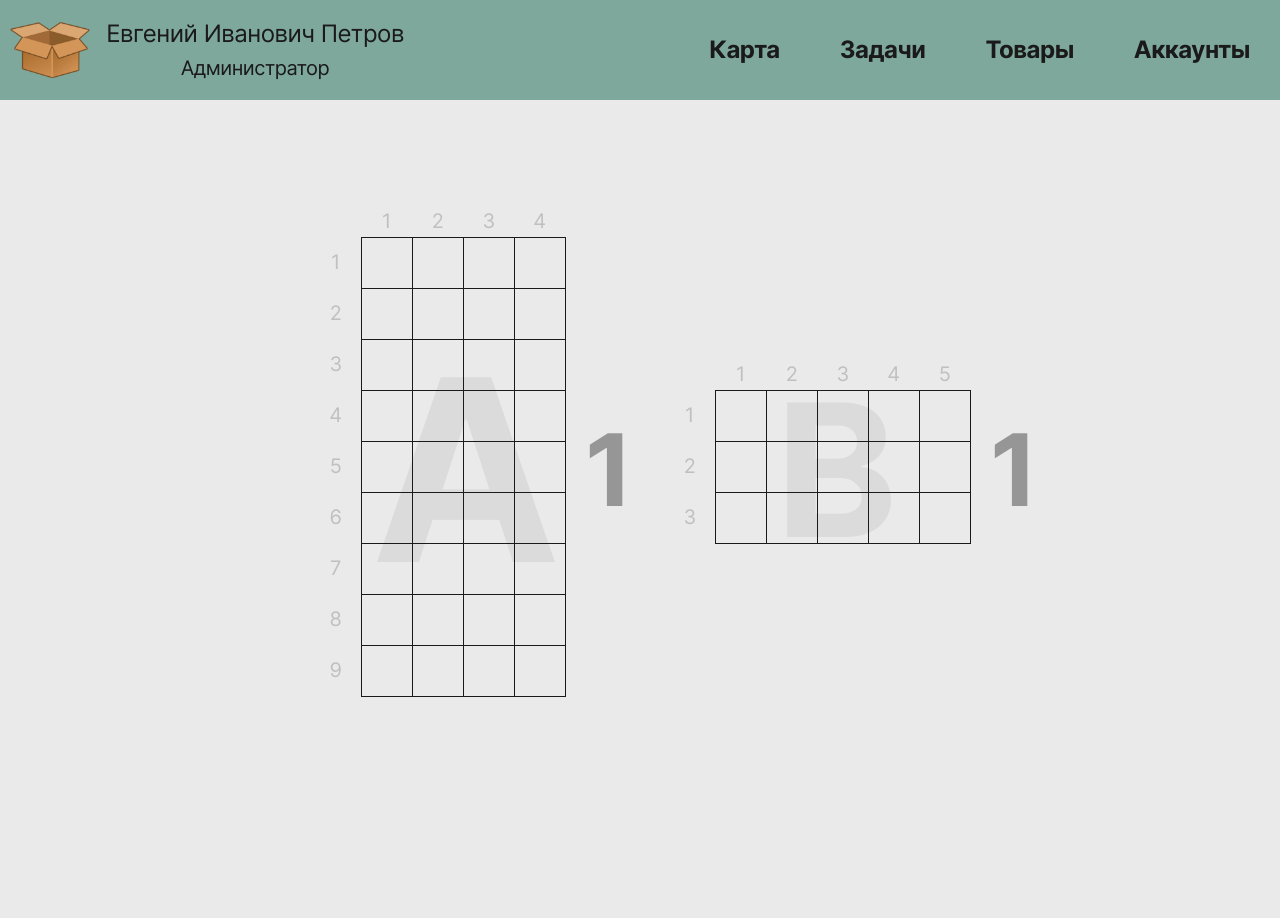
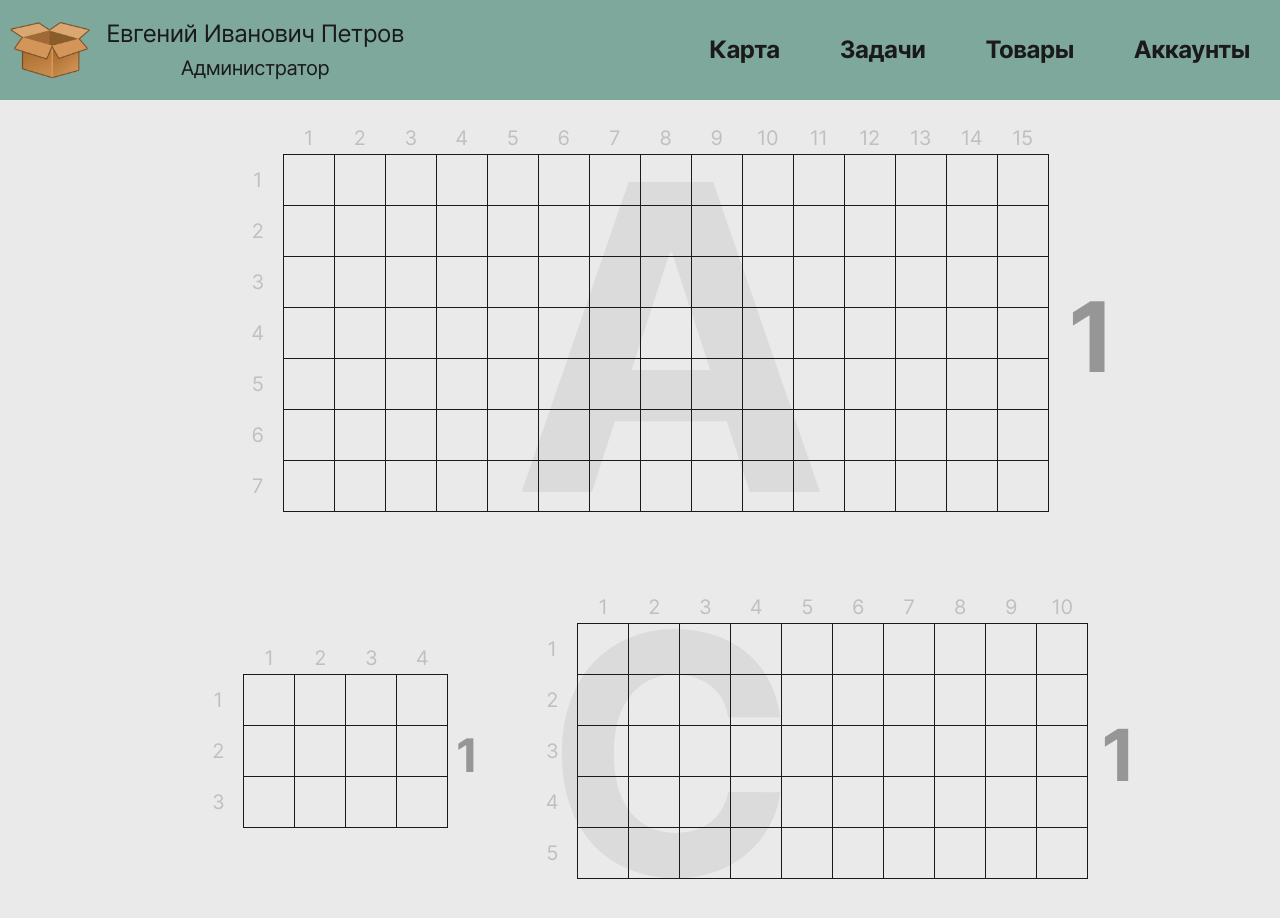
Before and after one commit to SLinartS/WHoPPubliC_client, a React (Create React App) app: page /map in a window 1280 px wide. Shown: the top 918 px of the page. Before the commit the page ends 800 px from the top, so only its background shows below. Built offline with nearby package versions, Linux system fonts and the light colour scheme.

Commit message:
change the structure of map page components   change the names of the components to the desired ones   select the letter of the zone and the section number into a separate     component   change the styles of components for normal display

```diff
--- a/src/components/pages/map/Map.tsx
+++ b/src/components/pages/map/Map.tsx
@@ -1,49 +1,71 @@
-import React, { FC, useState } from 'react';
-import Table from './Table';
-import { IMapTable } from '../../../types/map';
+import React, { FC } from 'react';
+import { IMap } from '../../../types/map';
+import Zone from './Zone';
 
-const testInitialData: Array<IMapTable> = [
+const testInitialData: IMap = {
+	zones: [
 		{
-		columnsNumber: 4,
+			id: 0,
 			zoneLetter: 'A',
+			sections: [
+				{
+					id: 0,
+					columnsNumber: 15,
 					rows: [
-			{ isHeadRow: true, number: 0 },
-			{ isHeadRow: false, number: 1 },
-			{ isHeadRow: false, number: 2 },
-			{ isHeadRow: false, number: 3 },
-			{ isHeadRow: false, number: 4 },
-			{ isHeadRow: false, number: 5 },
-			{ isHeadRow: false, number: 6 },
-			{ isHeadRow: false, number: 7 },
-			{ isHeadRow: false, number: 8 },
-			{ isHeadRow: false, number: 9 },
+						{ id: 0, isHeadRow: true, number: 0 },
+						{ id: 1, isHeadRow: false, number: 1 },
+						{ id: 2, isHeadRow: false, number: 2 },
+						{ id: 3, isHeadRow: false, number: 3 },
+						{ id: 4, isHeadRow: false, number: 4 },
+						{ id: 5, isHeadRow: false, number: 5 },
+						{ id: 6, isHeadRow: false, number: 6 },
+						{ id: 7, isHeadRow: false, number: 7 },
+					],
+				},
 			],
 		},
 		{
-		columnsNumber: 5,
-		zoneLetter: 'B',
+			id: 1,
+			zoneLetter: 'C',
+			sections: [
+				{
+					id: 0,
+					columnsNumber: 4,
 					rows: [
-			{ isHeadRow: true, number: 0 },
-			{ isHeadRow: false, number: 1 },
-			{ isHeadRow: false, number: 2 },
-			{ isHeadRow: false, number: 3 },
+						{ id: 0, isHeadRow: true, number: 0 },
+						{ id: 1, isHeadRow: false, number: 1 },
+						{ id: 2, isHeadRow: false, number: 2 },
+						{ id: 3, isHeadRow: false, number: 3 },
 					],
 				},
-];
+				{
+					id: 1,
+					columnsNumber: 10,
+					rows: [
+						{ id: 0, isHeadRow: true, number: 0 },
+						{ id: 1, isHeadRow: false, number: 1 },
+						{ id: 2, isHeadRow: false, number: 2 },
+						{ id: 3, isHeadRow: false, number: 3 },
+						{ id: 4, isHeadRow: false, number: 4 },
+						{ id: 5, isHeadRow: false, number: 5 },
+					],
+				},
+			],
+		},
+	],
+};
 
 const Map: FC = () => {
-	const [tableData, setTableData] = useState<Array<IMapTable>>(testInitialData);
-
 	return (
 		<main className='map'>
 			<div className='map__container'>
-				{tableData.map((table) => {
+				{testInitialData.zones.map((zone) => {
 					return (
-						<Table
-							key={table.zoneLetter}
-							columnsNumber={table.columnsNumber}
-							zoneLetter={table.zoneLetter}
-							rows={table.rows}
+						<Zone
+							key={zone.id}
+							id={zone.id}
+							zoneLetter={zone.zoneLetter}
+							sections={zone.sections}
 						/>
 					);
 				})}
--- /dev/null
+++ b/src/components/pages/map/Section.tsx
@@ -0,0 +1,71 @@
+import React, { FC, useEffect, useState } from 'react';
+import { ISectionNumber, ISection, IZoneLetter } from '../../../types/map';
+import NumberSection from './info/NumberSection';
+import Row from './rows/Floor';
+
+const initialSectionNumber: ISectionNumber = {
+	fontSize: 10,
+	topOffset: 100,
+	rightOffset: 100,
+};
+
+const Table: FC<ISection> = ({ id, columnsNumber, rows }) => {
+	const [sectionNumber, setSectionNumber] = useState<ISectionNumber>(initialSectionNumber);
+
+	const letterSectionNode = React.useRef<HTMLParagraphElement>(null);
+
+	const sectionNode = React.useRef<HTMLDivElement>(null);
+
+	useEffect(() => {
+		let newSectionNumber: ISectionNumber = {
+			fontSize: sectionNumber.topOffset,
+			topOffset: sectionNumber.topOffset,
+			rightOffset: sectionNumber.rightOffset,
+		};
+
+		let tableHeigth = sectionNode.current?.offsetHeight;
+		let tableWidth = sectionNode.current?.offsetWidth;
+
+		if (tableHeigth && tableWidth) {
+
+			newSectionNumber.fontSize = tableHeigth / 40
+
+			let letterSectionHeigth = letterSectionNode.current?.offsetHeight;
+			let letterSectionWidth = letterSectionNode.current?.offsetWidth;
+
+			let valueExists = letterSectionHeigth && letterSectionWidth;
+
+			if (valueExists) {
+				newSectionNumber.topOffset = tableHeigth / 20 - letterSectionHeigth! / 20 + 2;
+				newSectionNumber.rightOffset = letterSectionWidth! / 8;
+
+				setSectionNumber({ ...newSectionNumber });
+			}
+		}
+	}, [sectionNode.current?.offsetHeight]);
+
+	return (
+		<div className='map__section' ref={sectionNode}>
+			{rows.map((row) => {
+				return (
+					<Row
+						key={row.number}
+						id={row.id}
+						number={row.number}
+						isHeadRow={row.isHeadRow}
+						columnsNumber={columnsNumber}
+					/>
+				);
+			})}
+			<NumberSection
+				key={sectionNumber.topOffset}
+				ref={letterSectionNode}
+				fontSize={sectionNumber.fontSize}
+				topOffset={sectionNumber.topOffset}
+				rightOffset={sectionNumber.rightOffset}
+			/>
+		</div>
+	);
+};
+
+export default Table;
--- a/src/components/pages/map/Table.tsx
+++ /dev/null
@@ -1,113 +0,0 @@
-import React, { FC, useEffect, useState } from 'react';
-import { IMapSectionLetter, IMapTable, IMapZoneLetter } from '../../../types/map';
-import Row from './rows/Row';
-
-const initialMapZoneLetter: IMapZoneLetter = {
-	fontSize: 30,
-	topOffset: 100,
-	leftOffset: 100,
-};
-
-const initialMapSectionLetter: IMapSectionLetter = {
-	topOffset: 100,
-	rightOffset: 100,
-};
-
-const Table: FC<IMapTable> = ({ columnsNumber, zoneLetter, rows }) => {
-	const [mapZoneLetter, setMapZoneLetter] = useState<IMapZoneLetter>(initialMapZoneLetter);
-
-	const [mapSectionLetter, setMapSectionLetter] = useState<IMapSectionLetter>(initialMapSectionLetter);
-
-	const tableNode = React.useRef<HTMLTableElement>(null);
-	const letterZoneNode = React.useRef<HTMLTableElement>(null);
-	const letterSectionNode = React.useRef<HTMLTableElement>(null);
-
-	useEffect(() => {
-		let newZoneLetter = {
-			fontSize: mapZoneLetter.fontSize,
-			topOffset: mapZoneLetter.topOffset,
-			leftOffset: mapZoneLetter.leftOffset,
-		};
-
-		let newSectionLetter = {
-			topOffset: mapSectionLetter.topOffset,
-			rightOffset: mapSectionLetter.rightOffset,
-		};
-
-		let tableHeigth = tableNode.current?.offsetHeight;
-		let tableWidth = tableNode.current?.offsetWidth;
-
-		if (tableHeigth && tableWidth) {
-			if (tableHeigth > tableWidth) {
-				newZoneLetter.fontSize = tableWidth / 10;
-			} else {
-				newZoneLetter.fontSize = tableHeigth / 10;
-			}
-			setMapZoneLetter({ ...newZoneLetter });
-
-			let letterZoneHeigth = letterZoneNode.current?.offsetHeight;
-			let letterZoneWidth = letterZoneNode.current?.offsetWidth;
-
-			let letterSectionHeigth = letterSectionNode.current?.offsetHeight;
-			let letterSectionWidth = letterSectionNode.current?.offsetWidth;
-
-			let valueExists =
-				letterZoneHeigth && letterZoneWidth && letterSectionHeigth && letterSectionWidth;
-
-			if (valueExists) {
-				newZoneLetter.topOffset = tableHeigth / 20 - letterZoneHeigth! / 20 + 2;
-				newZoneLetter.leftOffset = tableWidth / 20 - letterZoneWidth! / 20 + 2.5;
-
-				newSectionLetter.topOffset = tableHeigth / 20 - letterSectionHeigth! / 20 + 2;
-				newSectionLetter.rightOffset = letterSectionWidth! / 8;
-
-				setMapZoneLetter({ ...newZoneLetter });
-        setMapSectionLetter({...newSectionLetter})
-			}
-		}
-	}, [
-		tableNode.current?.offsetHeight,
-		mapZoneLetter.fontSize,
-		mapZoneLetter.leftOffset,
-		mapZoneLetter.topOffset,
-	]);
-
-	return (
-		<div className='map__table' ref={tableNode}>
-			{rows.map((row) => {
-				return (
-					<Row
-						key={row.number}
-						number={row.number}
-						isHeadRow={row.isHeadRow}
-						columnsNumber={columnsNumber}
-					/>
-				);
-			})}
-
-			<p
-				ref={letterZoneNode}
-				className='map__zone-title'
-				style={{
-					fontSize: mapZoneLetter.fontSize + 'rem',
-					top: mapZoneLetter.topOffset + 'rem',
-					left: mapZoneLetter.leftOffset + 'rem',
-				}}
-			>
-				{zoneLetter}
-			</p>
-			<p
-				ref={letterSectionNode}
-				className='map__section-title'
-				style={{
-					top: mapSectionLetter.topOffset + 'rem',
-					right: -mapSectionLetter.rightOffset + 'rem',
-				}}
-			>
-				{1}
-			</p>
-		</div>
-	);
-};
-
-export default Table;
--- /dev/null
+++ b/src/components/pages/map/Zone.tsx
@@ -0,0 +1,75 @@
+import React, { FC, useState, useEffect } from 'react';
+import Section from './Section';
+import { IZone, IZoneLetter } from '../../../types/map';
+import LetterZone from './info/LetterZone';
+
+const initialZoneLetter: IZoneLetter = {
+	fontSize: 30,
+	topOffset: 100,
+	leftOffset: 100,
+};
+
+const Map: FC<IZone> = ({ id, zoneLetter, sections }) => {
+	const [zoneLetterObject, setZoneLetterObject] = useState<IZoneLetter>(initialZoneLetter);
+
+	const letterZoneNode = React.useRef<HTMLParagraphElement>(null);
+
+	const zoneNode = React.useRef<HTMLDivElement>(null);
+
+	useEffect(() => {
+		let newZoneLetterObject: IZoneLetter = {
+			fontSize: zoneLetterObject.fontSize,
+			topOffset: zoneLetterObject.topOffset,
+			leftOffset: zoneLetterObject.leftOffset,
+		};
+
+		let tableHeigth = zoneNode.current?.offsetHeight;
+		let tableWidth = zoneNode.current?.offsetWidth;
+
+		if (tableHeigth && tableWidth) {
+			if (tableHeigth > tableWidth) {
+				newZoneLetterObject.fontSize = tableWidth / 11;
+			} else {
+				newZoneLetterObject.fontSize = tableHeigth / 11;
+			}
+			setZoneLetterObject({ ...newZoneLetterObject });
+
+			let letterZoneHeigth = letterZoneNode.current?.offsetHeight;
+			let letterZoneWidth = letterZoneNode.current?.offsetWidth;
+
+			let valueExists = letterZoneHeigth && letterZoneWidth;
+
+			if (valueExists) {
+				newZoneLetterObject.topOffset = tableHeigth / 20 - letterZoneHeigth! / 20 + 2;
+				newZoneLetterObject.leftOffset = tableWidth / 20 - letterZoneWidth! / 20 + 2.5;
+
+				setZoneLetterObject({ ...newZoneLetterObject });
+			}
+		}
+	}, [zoneNode.current?.offsetHeight]);
+
+	return (
+		<div className='map__zone' ref={zoneNode}>
+			{sections.map((section) => {
+				return (
+					<Section
+						key={section.id}
+						id={section.id}
+						columnsNumber={section.columnsNumber}
+						rows={section.rows}
+					/>
+				);
+			})}
+			<LetterZone
+				key={zoneLetterObject.topOffset}
+				ref={letterZoneNode}
+				fontSize={zoneLetterObject.fontSize}
+				topOffset={zoneLetterObject.topOffset}
+				leftOffset={zoneLetterObject.leftOffset}
+				zoneLetter={zoneLetter}
+			/>
+		</div>
+	);
+};
+
+export default Map;
--- /dev/null
+++ b/src/components/pages/map/info/LetterZone.tsx
@@ -0,0 +1,22 @@
+import React, { forwardRef } from 'react';
+import { IZoneLetterComponent } from '../../../../types/map';
+
+const LetterZone = forwardRef<HTMLParagraphElement, IZoneLetterComponent>(
+	({ fontSize, topOffset, leftOffset, zoneLetter}, ref) => {
+		return (
+			<p
+				ref={ref}
+				className='map__zone-title'
+				style={{
+					fontSize: fontSize + 'rem',
+					top: topOffset + 'rem',
+					left: leftOffset + 'rem',
+				}}
+			>
+				{zoneLetter}
+			</p>
+		);
+	},
+);
+
+export default LetterZone;
--- /dev/null
+++ b/src/components/pages/map/info/NumberSection.tsx
@@ -0,0 +1,22 @@
+import React, { forwardRef } from 'react';
+import { ISectionNumber } from '../../../../types/map';
+
+const NumberSection = forwardRef<HTMLParagraphElement, ISectionNumber>(
+	({ fontSize, topOffset, rightOffset }, ref) => {
+		return (
+			<p
+				ref={ref}
+				className='map__section-title'
+				style={{
+					fontSize: fontSize + 'rem',
+					top: topOffset + 'rem',
+					right: -rightOffset + 'rem',
+				}}
+			>
+				{1}
+			</p>
+		);
+	},
+);
+
+export default NumberSection;
--- a/src/components/pages/map/rows/Row.tsx
+++ b/src/components/pages/map/rows/Floor.tsx
@@ -1,9 +1,9 @@
 import React, { FC, ReactNode } from 'react';
-import { IMapRowComponent } from '../../../../types/map';
+import { ISectionFloorComponent } from '../../../../types/map';
 import BlockRow from './BlockRow';
-import HeadRow from './HeadRow';
+import HeadRow from './HeadFloor';
 
-const Row: FC<IMapRowComponent> = ({ number, isHeadRow, columnsNumber}) => {
+const Row: FC<ISectionFloorComponent> = ({ number, isHeadRow, columnsNumber}) => {
 
 	function rowType(columnsNumber: number) {
 		let rows: Array<ReactNode> = [];
@@ -16,7 +16,7 @@ const Row: FC<IMapRowComponent> = ({ number, isHeadRow, columnsNumber}) => {
 				if (i === 0) {
 					rows.push(<HeadRow key={number} number={number} />);
 				} else {
-					rows.push(<BlockRow />);
+					rows.push(<BlockRow key={Math.random()}/>);
 				}
 			}
 		}
--- a/src/components/pages/map/rows/HeadRow.tsx
+++ b/src/components/pages/map/rows/HeadFloor.tsx
@@ -1,7 +1,7 @@
 import React, { FC } from 'react';
-import { IMapHeadRow } from '../../../../types/map';
+import { ISectionHeadFloor } from '../../../../types/map';
 
-const HeadRow: FC<IMapHeadRow> = ({ number }) => {
+const HeadRow: FC<ISectionHeadFloor> = ({ number }) => {
 	if (number === 0) {
 		return <div className='map__title' style={{ opacity: 0 }}></div>;
 	}
--- a/src/styles/scss/pages/map.scss
+++ b/src/styles/scss/pages/map.scss
@@ -4,18 +4,27 @@
 	display: flex;
 	align-items: center;
 	justify-content: center;
-	height: calc(100vh - 10rem ); // 100vh - header-height
+	height: calc(100vh - 10rem + 10rem); // 100vh - header-height
 
 	&__container {
 		display: flex;
+		flex-direction: column;
 		align-items: center;
 		justify-content: center;
 	}
 
-	&__table {
-		display: grid;
+	&__zone {
+		display: flex;
+		align-items: center;
 		position: relative;
-		margin: 5rem;
+	}
+
+	&__section {
+		display: flex;
+		flex-direction: column;
+		width: fit-content;
+		position: relative;
+		margin: 4rem;
 	}
 
 	&__row {
@@ -47,8 +56,8 @@
 		font-size: 30rem;
 		font-weight: bold;
 		margin: 0;
-    text-align: center;
-    line-height: 1em;
+		text-align: center;
+		line-height: 1em;
 		z-index: -1;
 		position: absolute;
 	}
@@ -58,8 +67,8 @@
 		font-size: 10rem;
 		font-weight: bold;
 		margin: 0;
-    text-align: center;
-    line-height: 1em;
+		text-align: center;
+		line-height: 1em;
 		z-index: -1;
 		position: absolute;
 	}
--- a/src/styles/style.css
+++ b/src/styles/style.css
@@ -564,17 +564,25 @@ a:active {
   display: flex;
   align-items: center;
   justify-content: center;
-  height: calc(100vh - 10rem);
+  height: calc(100vh - 10rem + 10rem);
 }
 .map__container {
   display: flex;
+  flex-direction: column;
   align-items: center;
   justify-content: center;
 }
-.map__table {
-  display: grid;
+.map__zone {
+  display: flex;
+  align-items: center;
   position: relative;
-  margin: 5rem;
+}
+.map__section {
+  display: flex;
+  flex-direction: column;
+  width: fit-content;
+  position: relative;
+  margin: 4rem;
 }
 .map__row {
   display: grid;
```
Also changed, not shown: src/types/map.ts (+40 -21 lines). Lines whose indentation alone changed are shown as unchanged.
